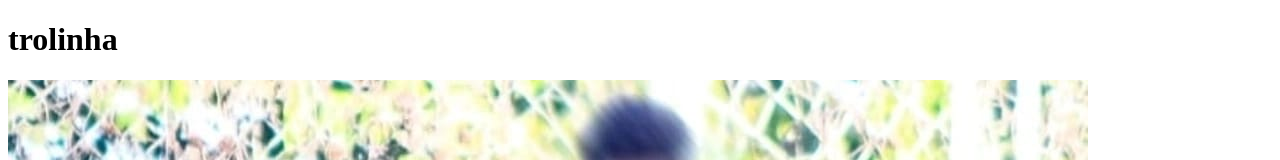
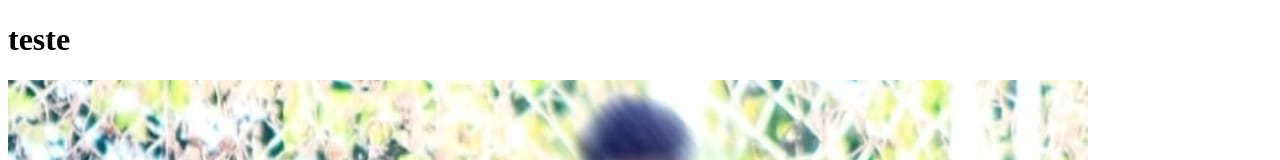
Before and after one commit to charsley122/teste-git, a plain HTML site: page index.html in a window 1280 px wide. Shown: the top 160 px of the page. Drawn offline with Linux system fonts and the light colour scheme.

Commit message:
alteção para teste

```diff
--- a/index.html
+++ b/index.html
@@ -3,10 +3,10 @@
 <head>
     <meta charset="UTF-8">
     <meta name="viewport" content="width=device-width, initial-scale=1.0">
-    <title>trolinha</title>
+    <title>pagina de teste</title>
 </head>
 <body>
-    <h1>trolinha</h1>
+    <h1>teste</h1>
     <img src="./img/WhatsApp Image 2026-02-10 at 23.00.59.jpeg" alt="imagem">
 </body>
 </html>
```
